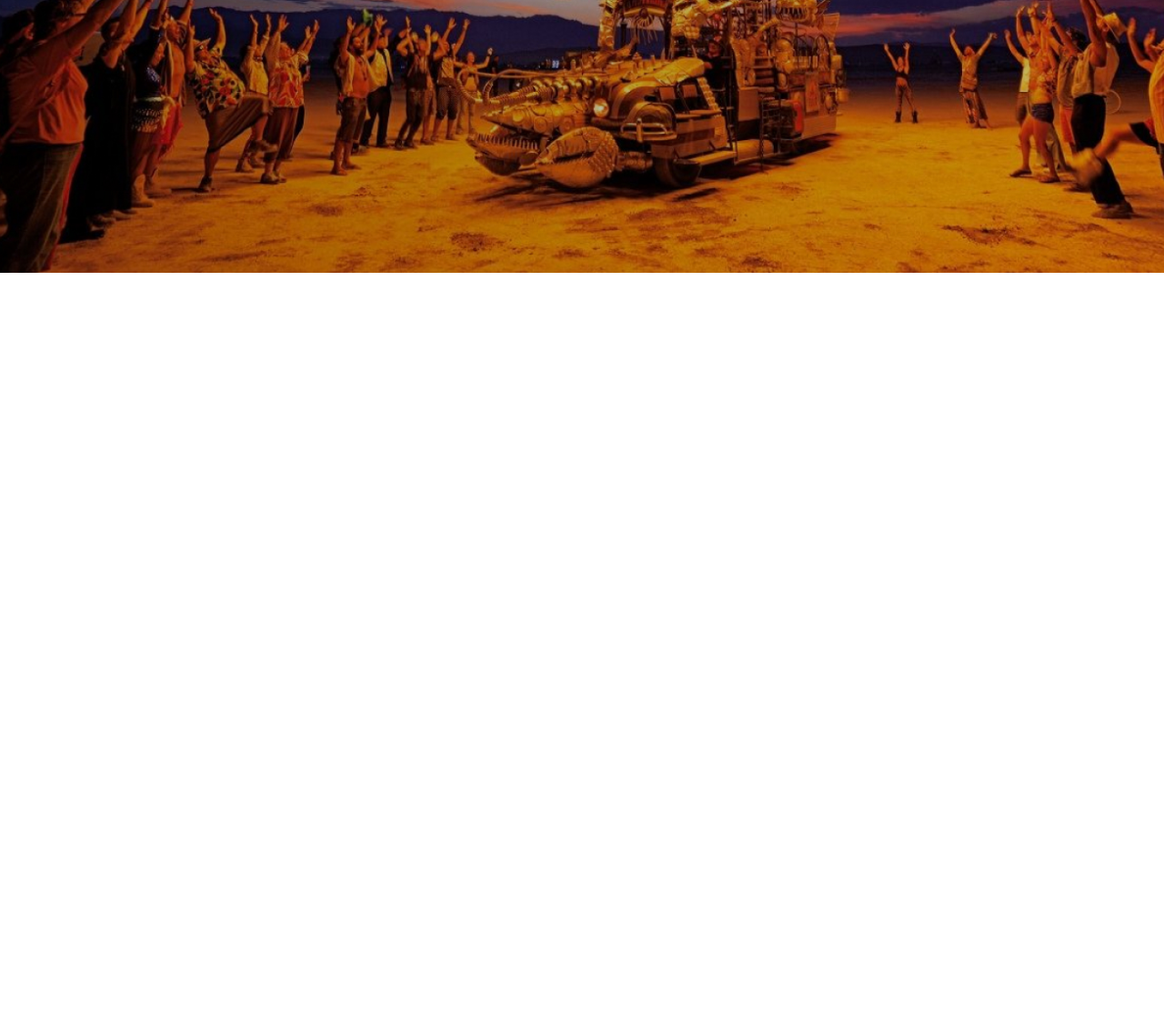
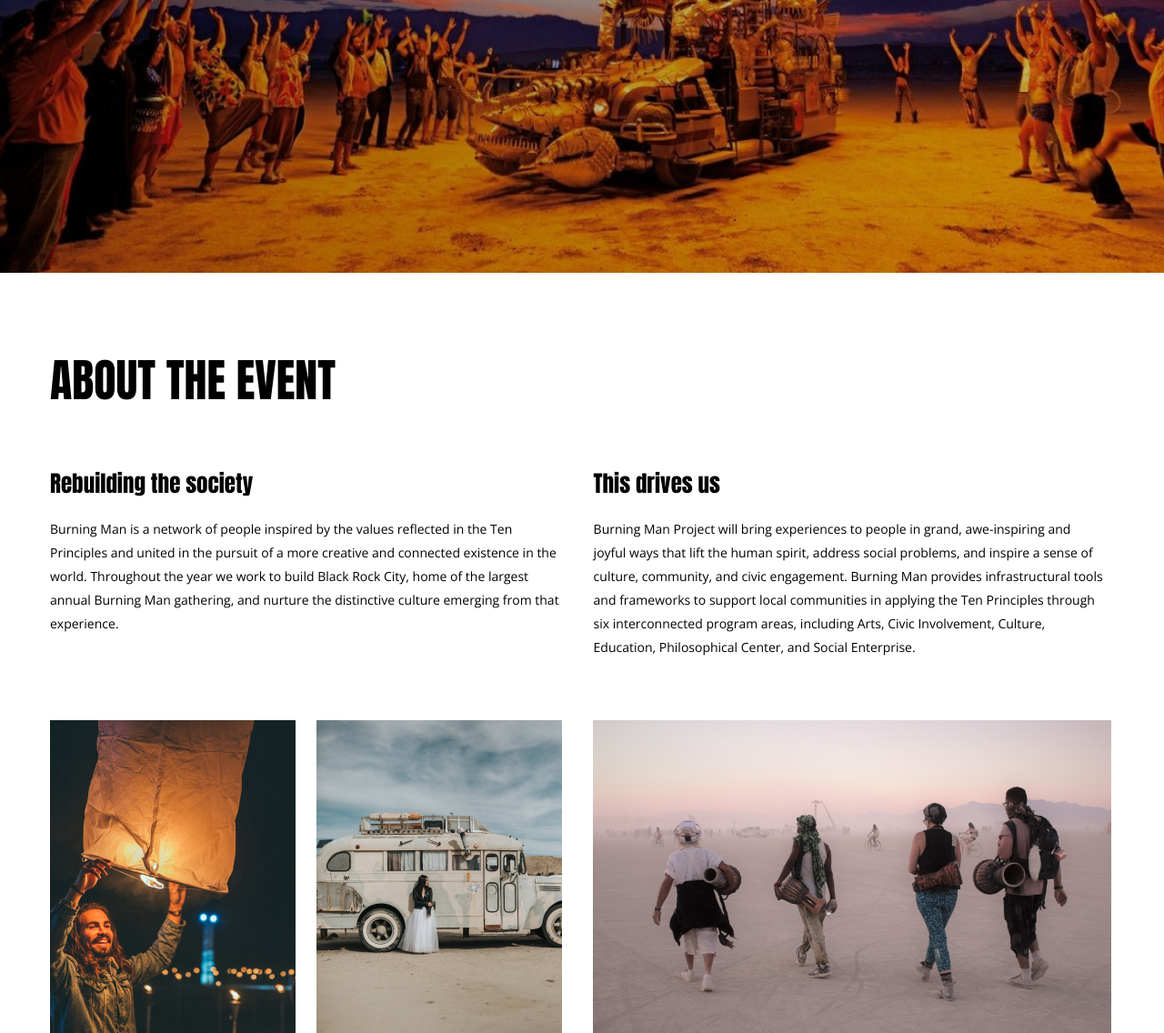
Before and after one commit to maslakov1991/New-project-22.12.2, a plain HTML site: page index.html in a window 1280 px wide. Shown: the part 583-1719 px from the top of the page at 91% size. Before the commit the page ends 883 px from the top, so only its background shows below. Drawn offline with nearby package versions, Linux system fonts and the light colour scheme.

Commit message:
About-section-done
About-section-done

```diff
--- a/index.html
+++ b/index.html
@@ -30,7 +30,20 @@
     </header>
     <div class="about">
         <div class="container">
-
+            <h2 class="about__title">About the event</h2>
+            <div class="about__columns">
+                <div class="about__columns__item">
+                <h3 class="about__subtitle">Rebuilding the society</h3>
+                <p class="about__text">Burning Man is a network of people inspired by the values reflected in the Ten Principles and united in the pursuit of a more creative and connected existence in the world. Throughout the year we work to build Black Rock City, home of the largest annual Burning Man gathering, and nurture the distinctive culture emerging from that experience. </p>
+                </div>
+                <div class="about__columns__item">
+                <h3 class="about__subtitle">This drives us</h3>
+                <p class="about__text">Burning Man Project will bring experiences to people in grand, awe-inspiring and joyful ways that lift the human spirit, address social problems, and inspire a sense of culture, community, and civic engagement. Burning Man provides infrastructural tools and frameworks to support local communities in applying the Ten Principles through six interconnected program areas, including Arts, Civic Involvement, Culture, Education, Philosophical Center, and Social Enterprise.</p>
+                </div>
+            </div>
+            <img src="img/img1.jpg" alt="" class="about__img1">
+            <img src="img/img2.jpg" alt="" class="about__img2">
+            <img src="img/img3.jpg" alt="" class="about__img3">
         </div>
     </div>
     <footer class="footer">
--- a/scss/style.scss
+++ b/scss/style.scss
@@ -71,3 +71,49 @@ body{
     color: #fff;
     width: 238px;
 }
+
+.about {
+    margin: 0 auto;
+
+    &__title {
+        text-transform: uppercase;
+        font-size: 50px;
+        line-height: 75px;
+        margin-top: 80px;
+    }
+
+    &__columns{
+        display: flex;
+        gap: 36px;
+        margin-top: 58px;
+    }
+
+    &__columns__item{
+        width: 48%;
+    }
+
+    &__subtitle {
+        font-size: 25px;
+        line-height: 37px;
+    }
+
+    &__text{
+        font-family: 'Open Sans', sans-serif;
+        margin-top: 19px;
+        margin-bottom: 67px;
+        line-height: 26px;
+    }
+
+    &__img1 {
+        padding-right: 20px;
+    }
+
+    &__img2 {
+        padding-right: 30px;
+    }
+
+    &__img3 {
+    }
+}
+.container {
+}
```
Also changed, not shown: css/style.css.
